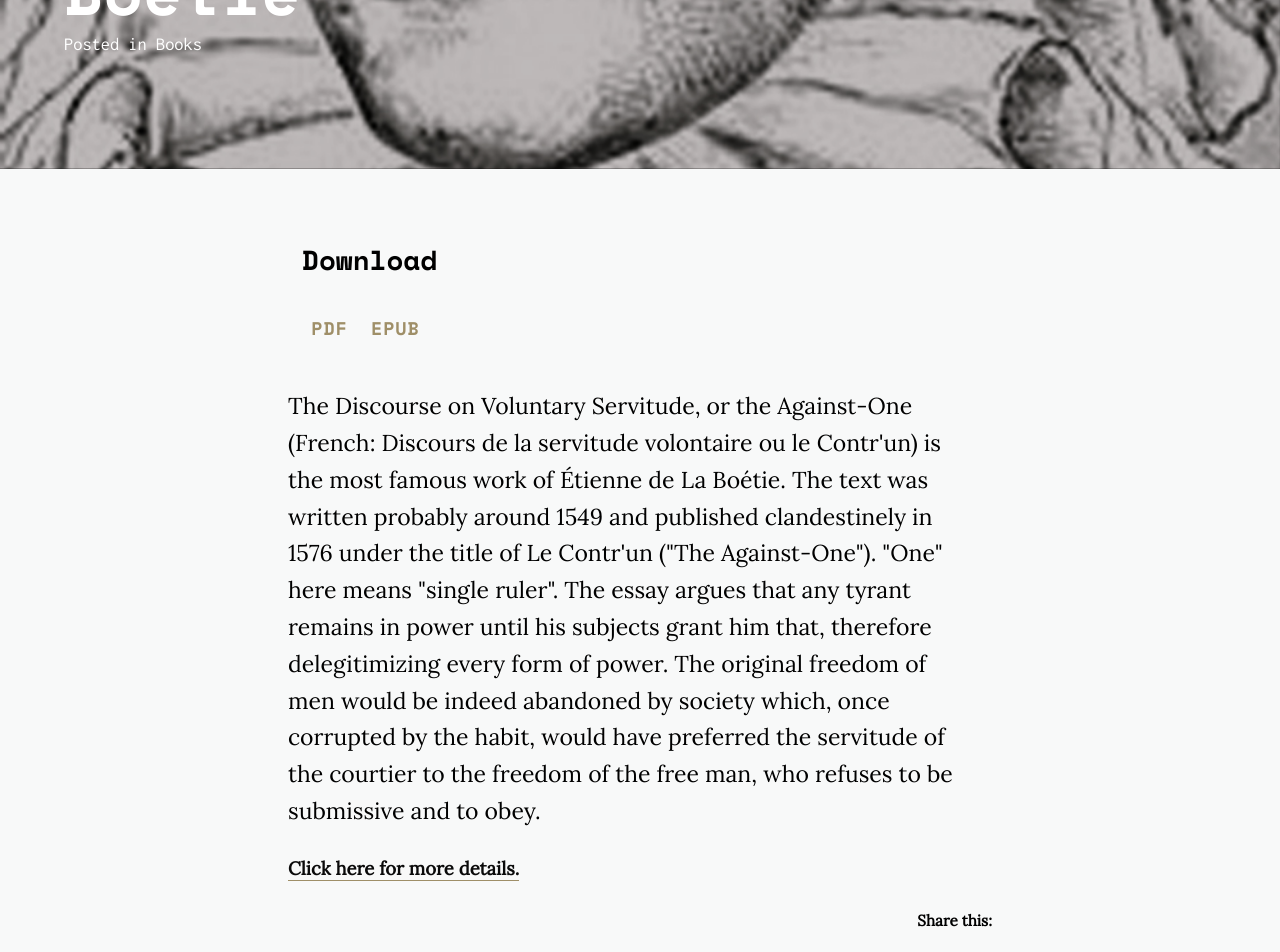
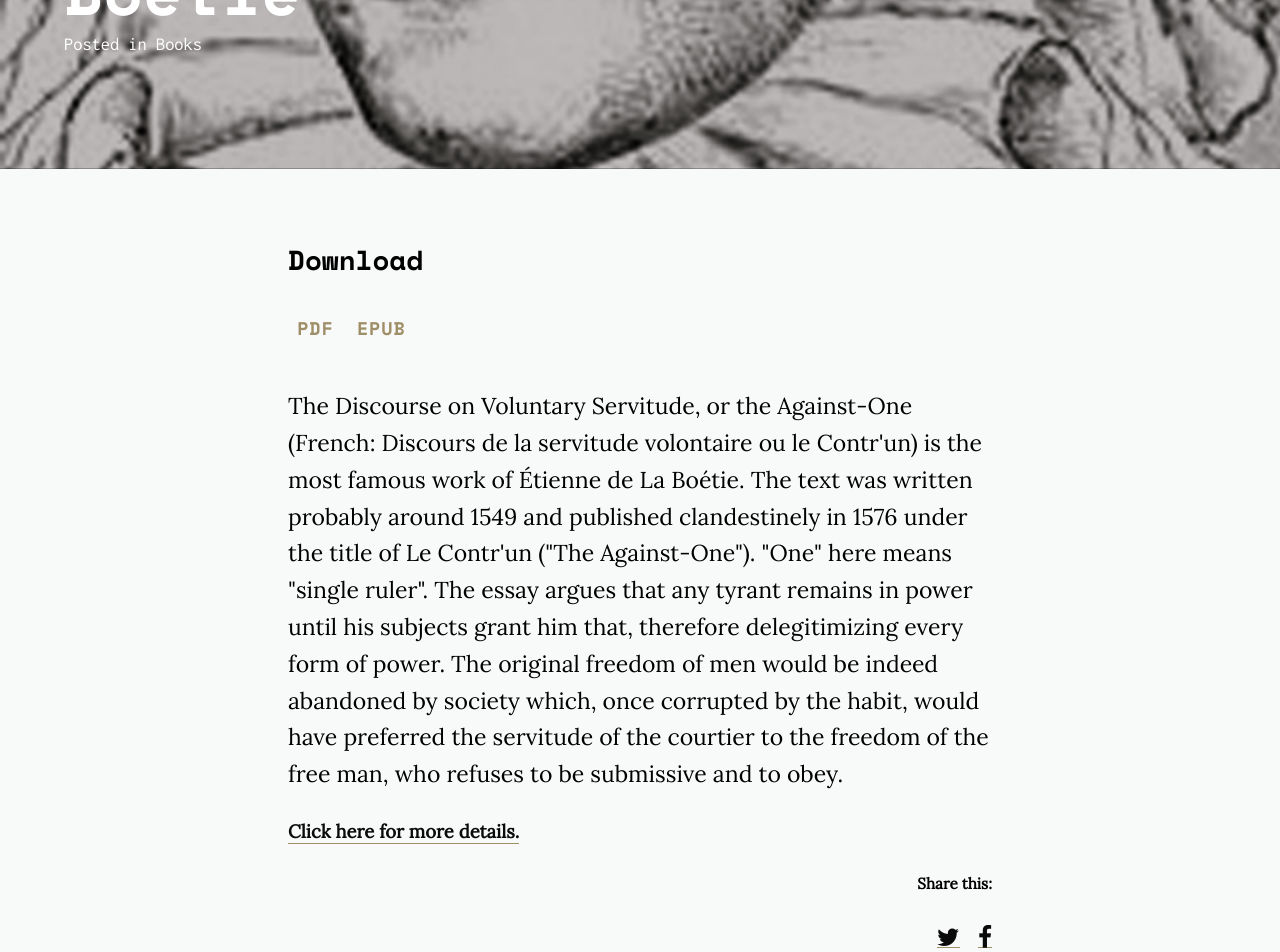
Before and after one commit to libertysowl/libertysowl.github.io, a Jekyll site: the page built from _posts/2017-01-21-servitude_book.markdown, in a window 1280 px wide. Shown: the part 475-1427 px from the top of the page. Built offline with Jekyll 4.4.1, drawn with Linux system fonts in a browser that asks for light colours; nearby versions of some CDN libraries.

Commit message:
Signed-off-by: Martin Juno <Martin Juno>

```diff
--- a/_sass/_base.scss
+++ b/_sass/_base.scss
@@ -271,13 +271,11 @@
 
 #posts_main {
 	width: 100%;
-	padding-right: 2%;
 
 }
 
 #posts_download {
 	width: 100%;
-	padding-left: 2%;
 	margin-bottom: 5%;
 
 }
```
